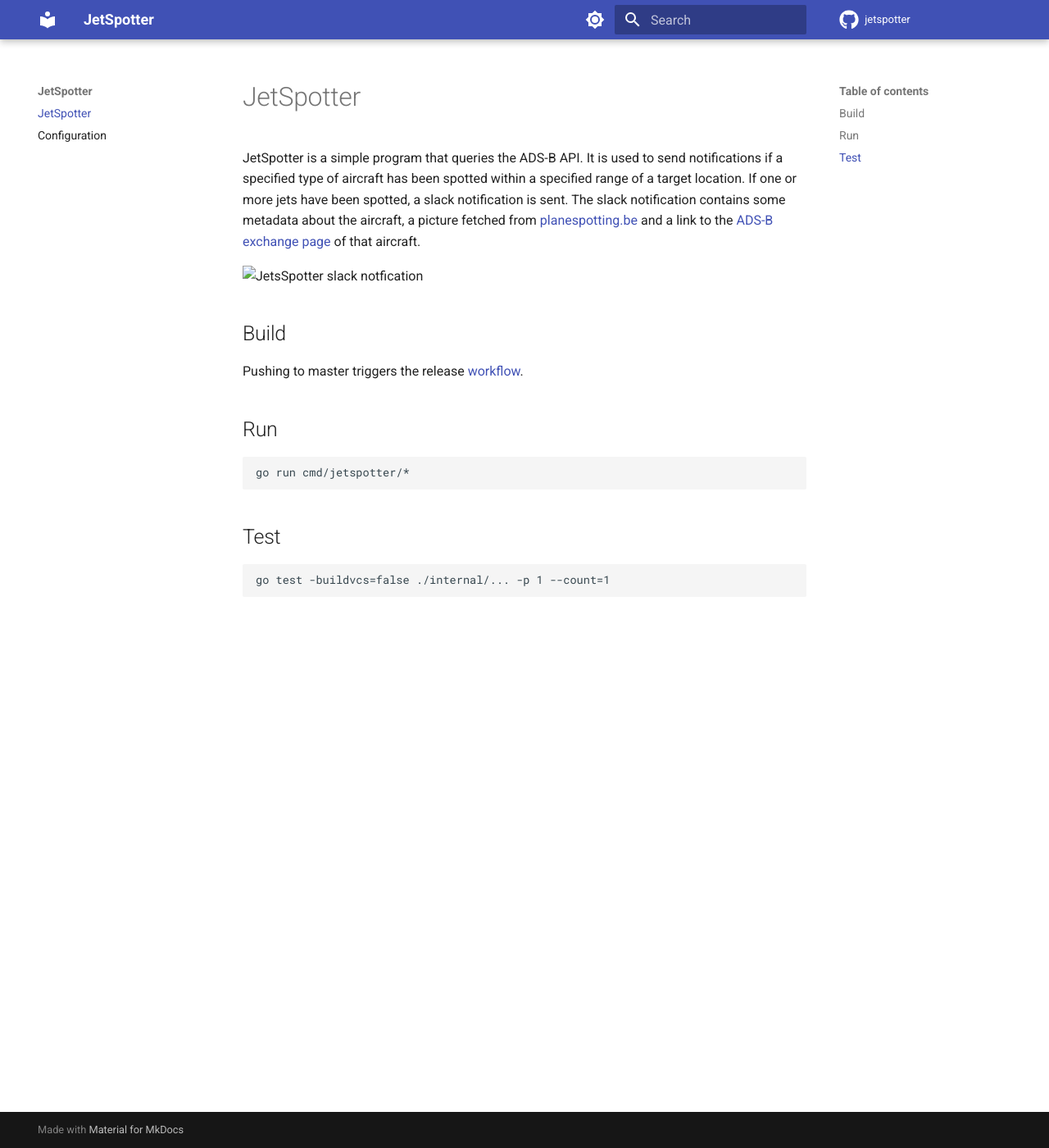
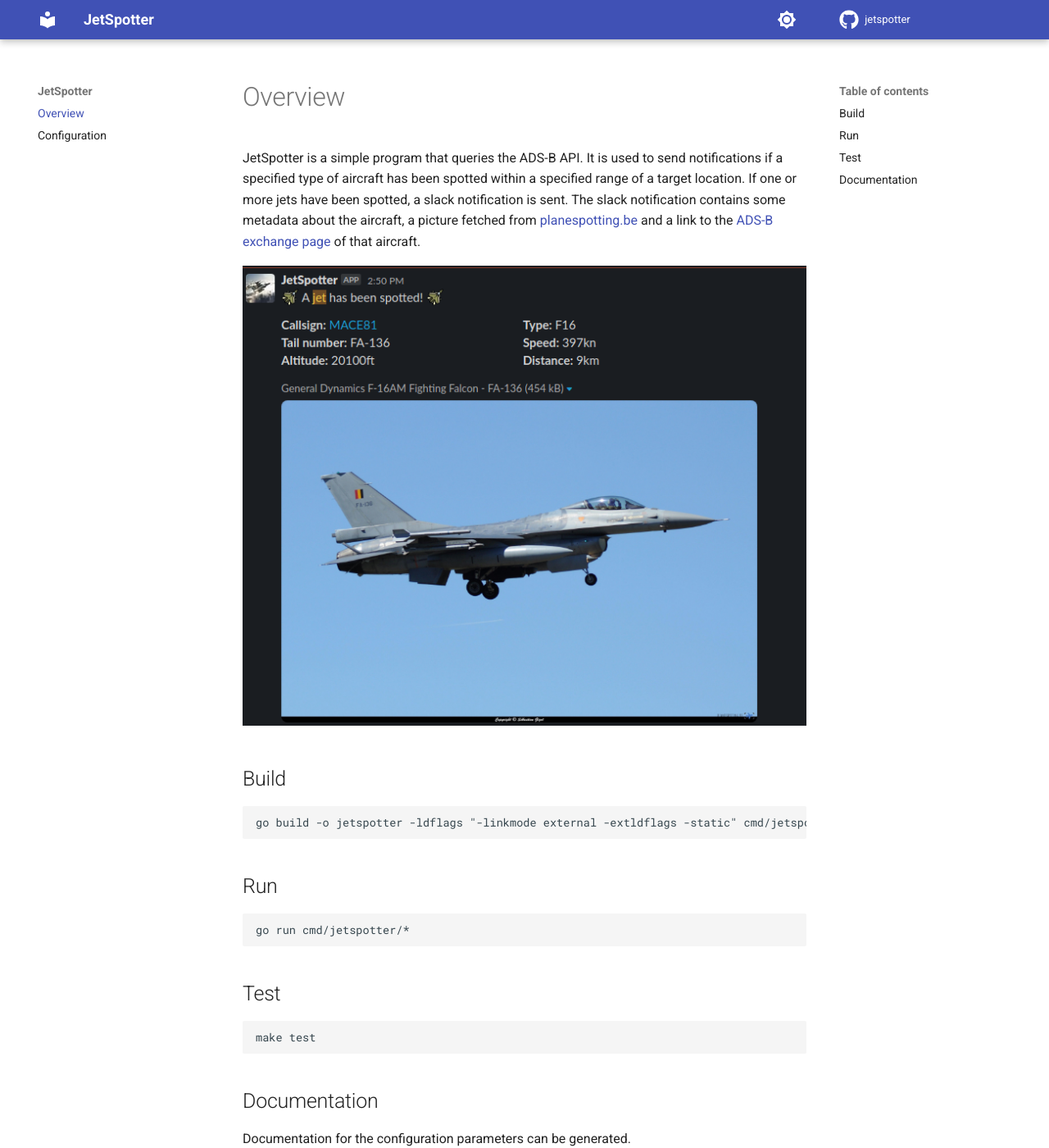
Before and after one commit to vvanouytsel/jetspotter, an MkDocs documentation site: the page built from docs/index.md, in a window 1280 px wide and 1400 px high. Shown: the whole window at 82% size. Built offline with MkDocs 1.6.1 and Material for MkDocs 9.7.7, drawn with Linux system fonts in a browser that asks for light colours; comment, search, counter and statistics services are not loaded.

````diff
--- a/docs/index.md
+++ b/docs/index.md
@@ -1,14 +1,16 @@
-# JetSpotter
+# Overview
 
 JetSpotter is a simple program that queries the ADS-B API.
 It is used to send notifications if a specified type of aircraft has been spotted within a specified range of a target location.
-If one or more jets have been spotted, a slack notification is sent. The slack notification contains some metadata about the aircraft, a picture fetched from [planespotting.be](www.planespotting.be) and a link to the [ADS-B exchange page](https://globe.adsbexchange.com) of that aircraft.
+If one or more jets have been spotted, a slack notification is sent. The slack notification contains some metadata about the aircraft, a picture fetched from <a href="https://www.planespotting.be" target="_blank">planespotting.be</a> and a link to the <a href="https://globe.adsbexchange.com" target="_blank">ADS-B exchange page</a> of that aircraft.
 
-![JetsSpotter slack notfication ](image/../images/jetspotter-slack.png)
+![JetSpotter slack notfication ](images/jetspotter-slack.png)
 
 ## Build
 
-Pushing to master triggers the release [workflow](.github/workflows/release.yaml).
+```bash
+go build -o jetspotter -ldflags "-linkmode external -extldflags -static" cmd/jetspotter/jetspotter.go
+```
 
 ## Run
 
@@ -19,5 +21,13 @@ go run cmd/jetspotter/*
 ## Test
 
 ```bash
-go test -buildvcs=false ./internal/... -p 1 --count=1
+make test
 ```
+
+## Documentation
+
+Documentation for the configuration parameters can be generated.
+
+```bash
+make doc
+```
--- a/mkdocs.yml
+++ b/mkdocs.yml
@@ -1,6 +1,8 @@
 site_name: JetSpotter
 repo_url: https://github.com/vvanouytsel/jetspotter
 repo_name: jetspotter
+plugins:
+  - include-markdown
 theme:
   name: material
   icon:
--- /dev/null
+++ b/requirements.txt
@@ -0,0 +1 @@
+mkdocs-include-markdown-plugin==6.0.1
````
Also changed, not shown: docs/configuration.md (+11 -8 lines), .markdownlint.json (added), docs/images/jetspotter-slack.png (renamed from images/jetspotter-slack.png), 7 other files.
